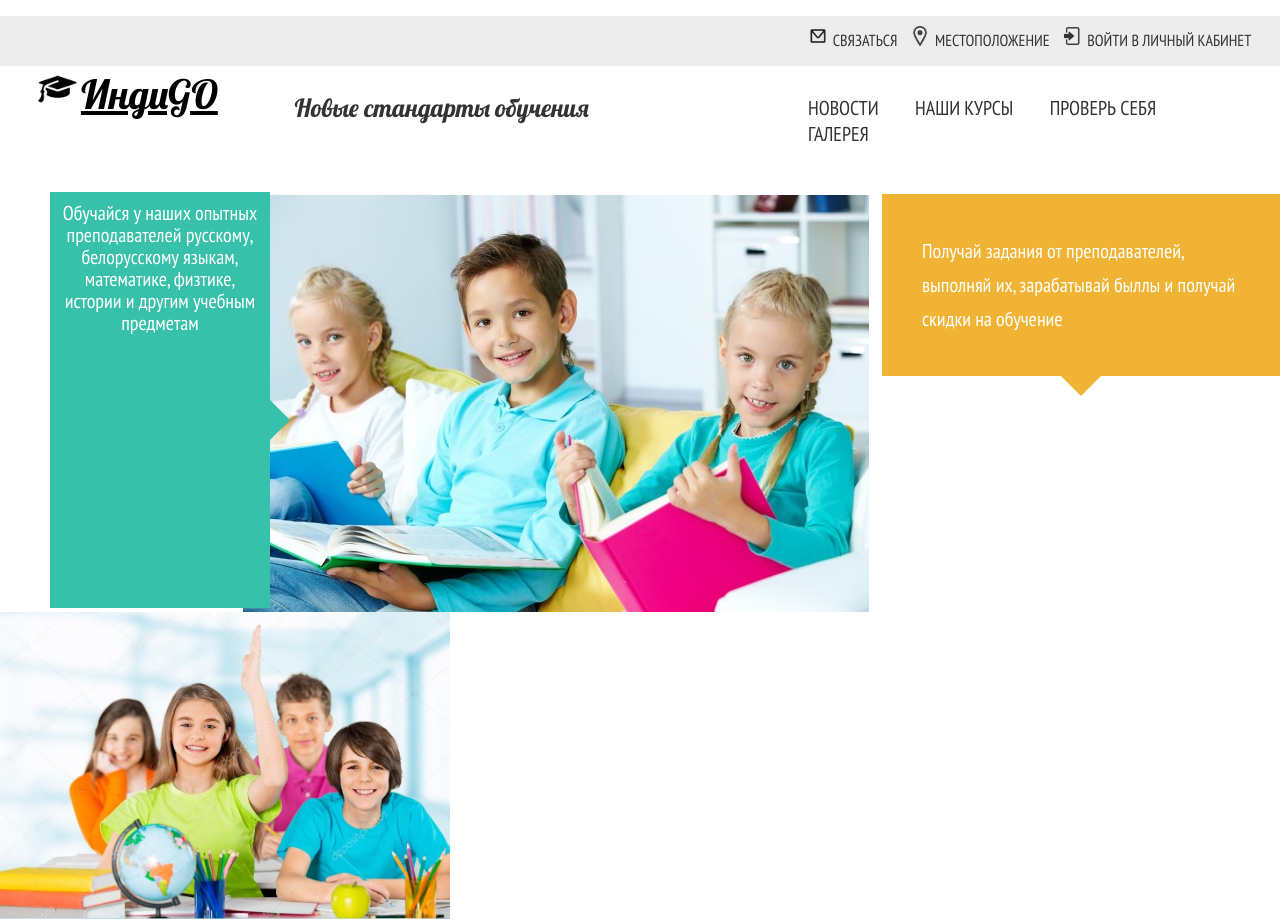
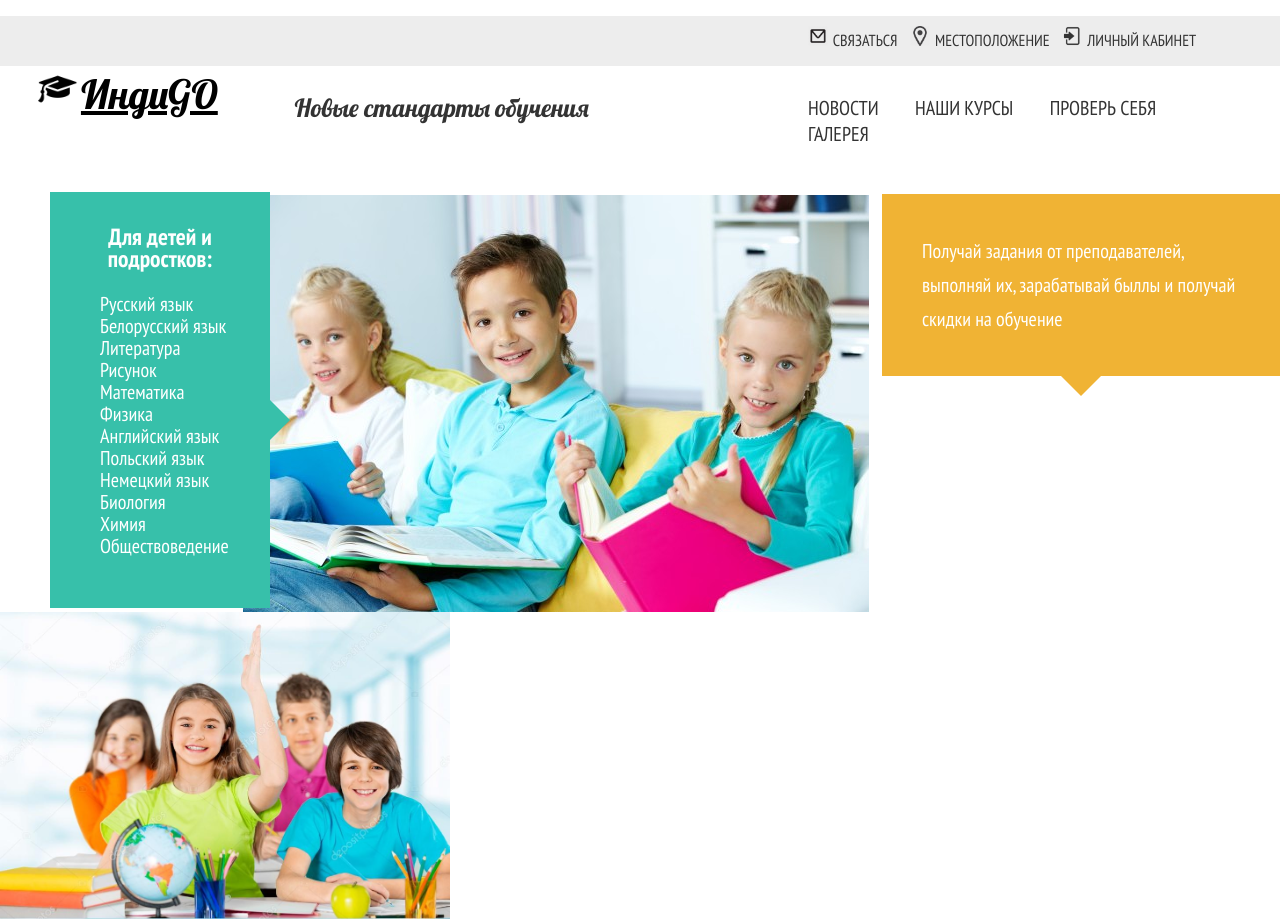
Before and after one commit to markmalko/PHP, a PHP site: page /main.html in a window 1280 px wide. Run offline with PHP 8.4, Linux system fonts and the light colour scheme.

Commit message:
some changes

```diff
--- a/center/main.css
+++ b/center/main.css
@@ -161,3 +161,7 @@ body{
 .kids2{
     width: 450px;
 }
+.arrowBox ul li{
+    list-style-type: none;
+    text-align: left;
+}
--- a/center/main.html
+++ b/center/main.html
@@ -11,7 +11,7 @@
         <ul>
             <li><a href=""><img src="img/message.png" class="menu"><span>СВЯЗАТЬСЯ</span></a></li>
             <li><a href=""> <img src="img/location.png" class="menu">МЕСТОПОЛОЖЕНИЕ</a></li>
-            <li><a href=""><img src="img/login.png" class="menu">ВОЙТИ В ЛИЧНЫЙ КАБИНЕТ</a></li>
+            <li><a href=""><img src="img/login.png" class="menu">ЛИЧНЫЙ КАБИНЕТ</a></li>
         </ul>
     </div>
     <div id = "header_main">
@@ -34,7 +34,21 @@
         </div>
         <img src="img/kids2.jpg" class="kids2">
         <div class="arrowBox">
-            Обучайся у наших опытных преподавателей русскому, белорусскому языкам, математике, физтике, истории и другим учебным предметам
+            <h3>Для детей и подростков:</h3>
+            <ul>
+                <li>Русский язык</li>
+                <li>Белорусский язык</li>
+                <li>Литература</li>
+                <li>Рисунок</li>
+                <li>Математика</li>
+                <li>Физика</li>
+                <li>Английский язык</li>
+                <li>Польский язык</li>
+                <li>Немецкий язык</li>
+                <li>Биология</li>
+                <li>Химия</li>
+                <li>Обществоведение</li>
+            </ul>
         </div>
     </div>
 <footer></footer>
```
